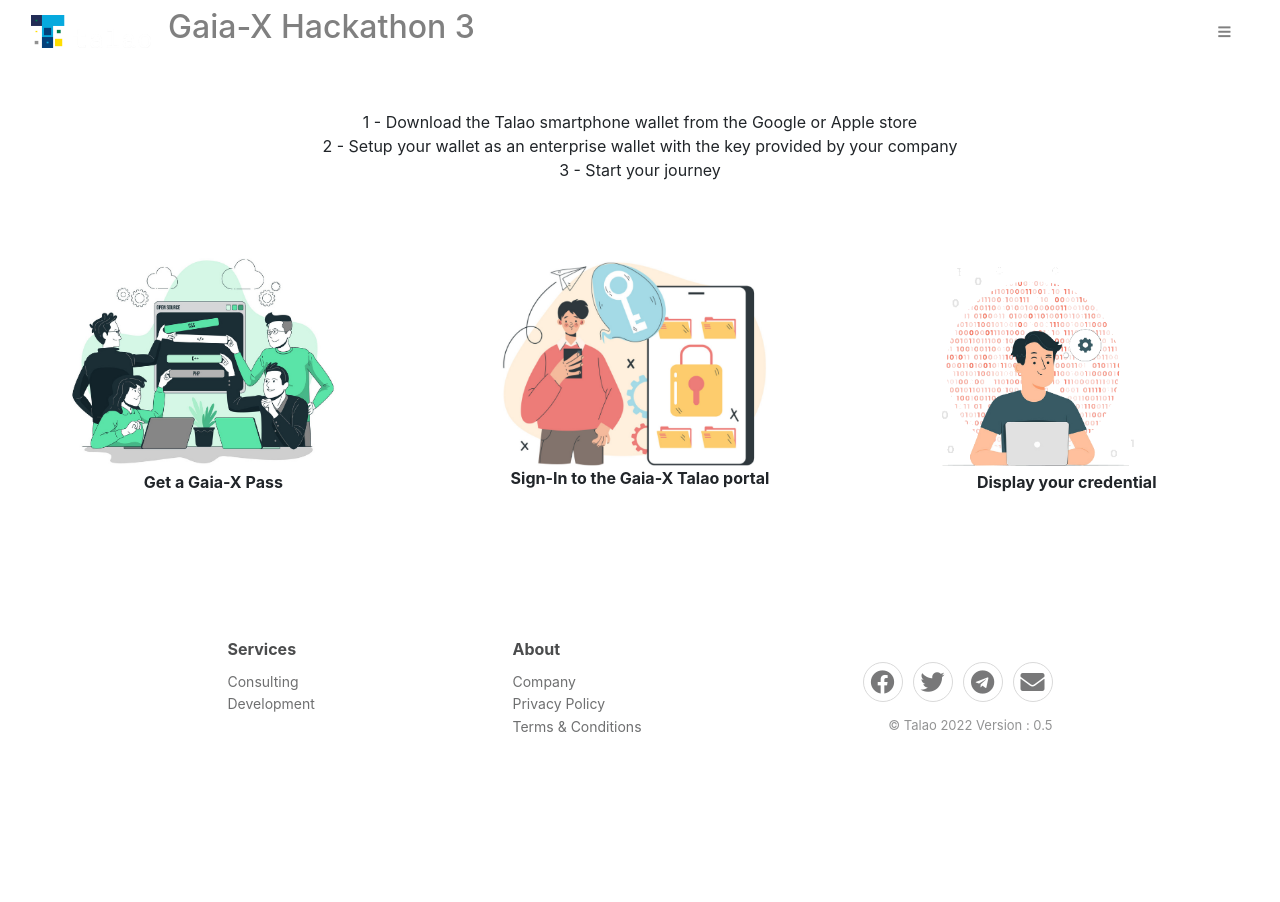
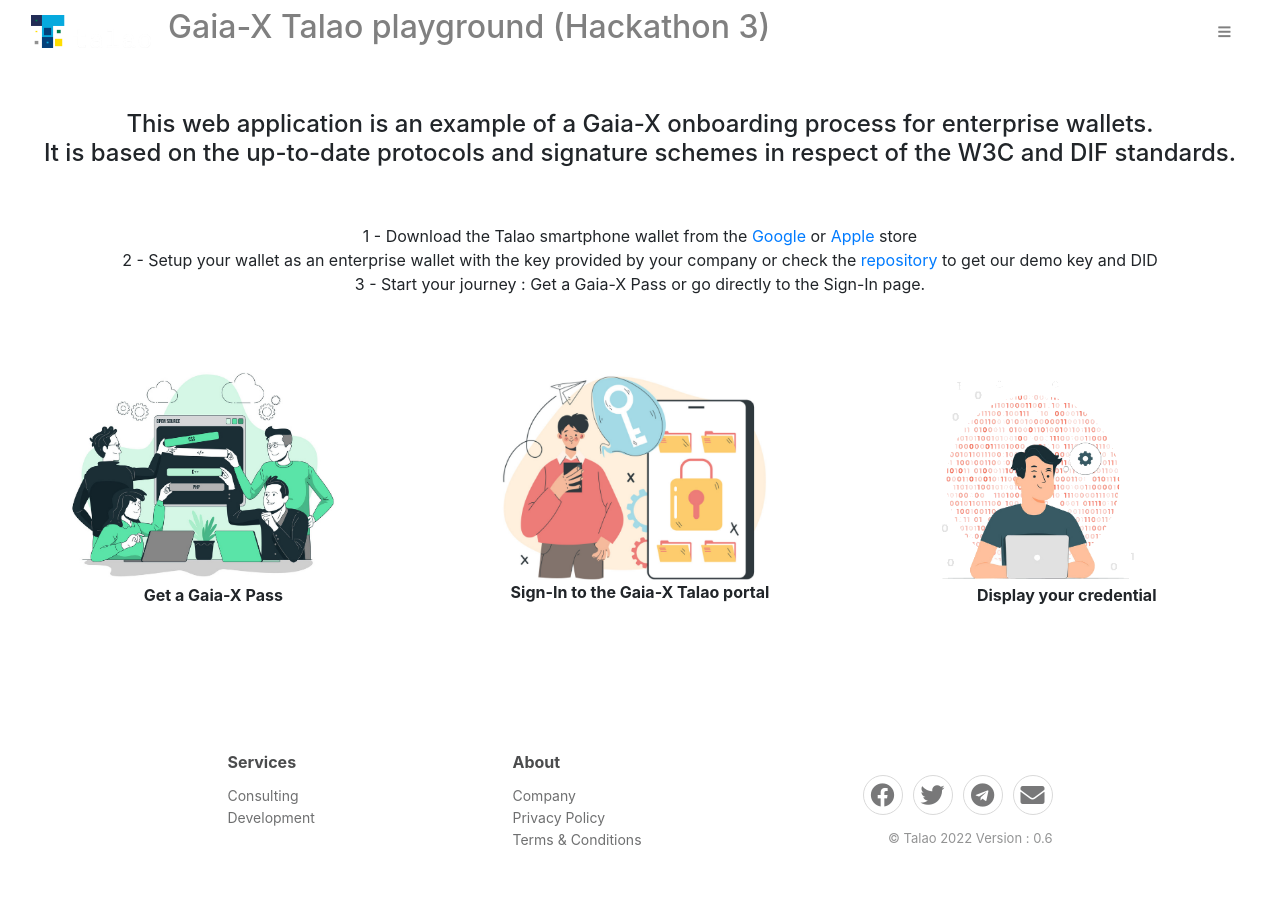
Before and after one commit to TalaoDAO/Gaia-X_Talao, a Flask app: page /gaiax in a window 1280 px wide. Before the commit the page ends 732 px from the top, so only its background shows below. Run offline with Flask 2, Linux system fonts and the light colour scheme; parts of the project's set-up code (start-up, migrations or seed data) failed here and were passed over; some libraries are stand-ins or nearby versions.

Commit message:
update main page

```diff
--- a/main.py
+++ b/main.py
@@ -20,7 +20,7 @@
 mode = environment.currentMode(myenv)
 app = Flask(__name__)
 qrcode = QRcode(app)
-app.jinja_env.globals['Version'] = "0.5"
+app.jinja_env.globals['Version'] = "0.6"
 app.config['SESSION_PERMANENT'] = True
 app.config['SESSION_COOKIE_NAME'] = 'talao'
 app.config['SESSION_TYPE'] = 'redis' # Redis server side session
--- a/templates/gaiax.html
+++ b/templates/gaiax.html
@@ -13,9 +13,12 @@
                 {% include 'gaiax_nav_bar.html' %}
                 <div class="container-fluid mt-5">
                     <div class="text-center">
-                    1 - Download the Talao smartphone wallet from the Google or Apple store <br>
-                    2 - Setup your wallet as an enterprise wallet with the key provided by your company<br>
-                    3 - Start your journey
+                        <h4>This web application is an example of a Gaia-X onboarding process for enterprise wallets.<br>
+                             It is based on the up-to-date protocols and signature schemes in respect of the W3C and DIF standards.</h4>
+                             <br><br>
+                    1 - Download the Talao smartphone wallet from the  <a href="https://play.google.com/store/apps/details?id=co.talao.wallet&hl=fr_FR">Google</a> or <a href="https://apps.apple.com/fr/app/talao-wallet/id1582183266#?platform=iphone">Apple</a> store <br>
+                    2 - Setup your wallet as an enterprise wallet with the key provided by your company or check the <a href="https://github.com/TalaoDAO/Gaia-X_Talao#test">repository</a> to get our demo key and DID<br>
+                    3 - Start your journey : Get a Gaia-X Pass or go directly to the Sign-In page.
                     </div>
                     <div class="row my-5">
 
--- a/templates/gaiax_login.html
+++ b/templates/gaiax_login.html
@@ -32,8 +32,8 @@
                                 <div class="m-3">
                                     <center>
                                             <h2>Sign-In to the Gaia-X Talao portal </h2>
-                                            <h4>Scan the QR Code bellow with your smartphone wallet or copy the request to your desktop wallet.</h4>
-                                            <h6>You will be asked to present a Gaia-X Pass signed by Talao. If you do not have one in your wallet you will be redirected to the onboarding service.</h6>
+                                            <h4>Scan the QR Code bellow with your Talao SSI wallet or copy the request to your desktop wallet.</h4>
+                                            <h6>You will be asked to present a Gaia-X Pass signed. If you do not have one in your wallet you will be redirected to the onboarding service.</h6>
                                             <div class="my-4">
                                                 <img src="{{ qrcode(url)}}"  width="300" >
                                             </div>
--- a/templates/gaiax_nav_bar.html
+++ b/templates/gaiax_nav_bar.html
@@ -9,7 +9,7 @@
       <!-- Title for large devices -->
 
       <div class="text-secondary d-none d-sm-block">
-        <h2 class="d-none d-sm-block"style="color: grey ; ">&nbsp;&nbsp;Gaia-X Hackathon 3</h2>
+        <h2 class="d-none d-sm-block"style="color: grey ; ">&nbsp;&nbsp;Gaia-X Talao playground (Hackathon 3)</h2>
       </div>
       <ul class="nav navbar-nav ml-auto d-lg-flex align-items-center" style="flex-direction: row;">
 
```
Also changed, not shown: test/README.md (added).
